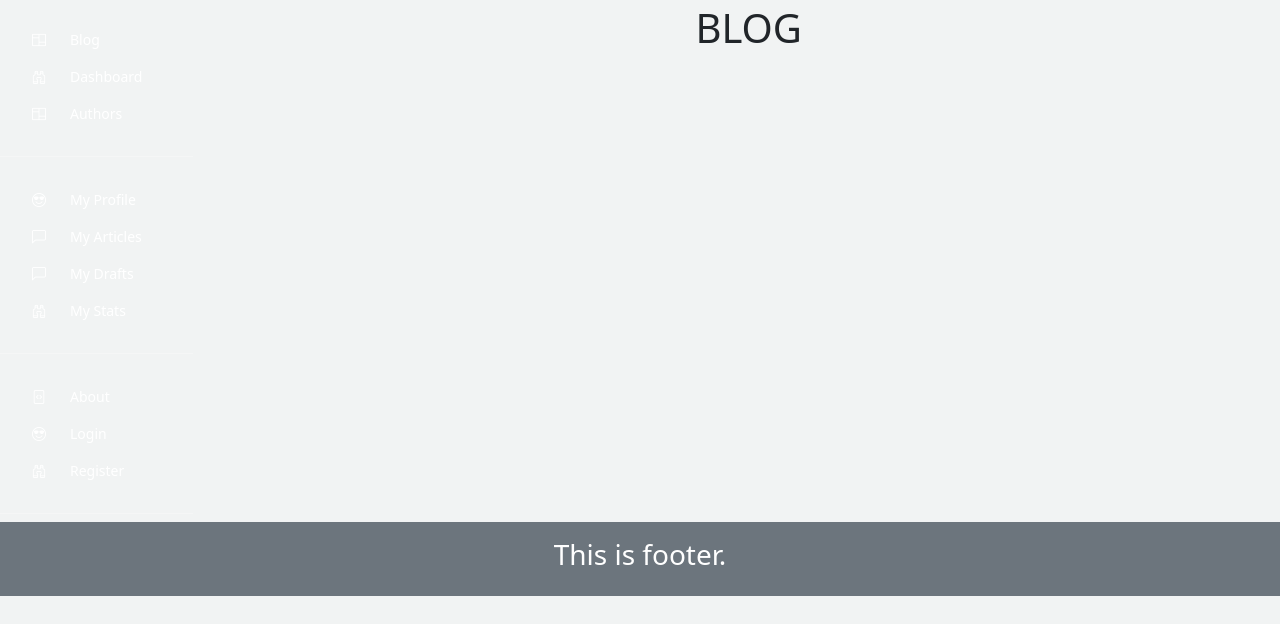
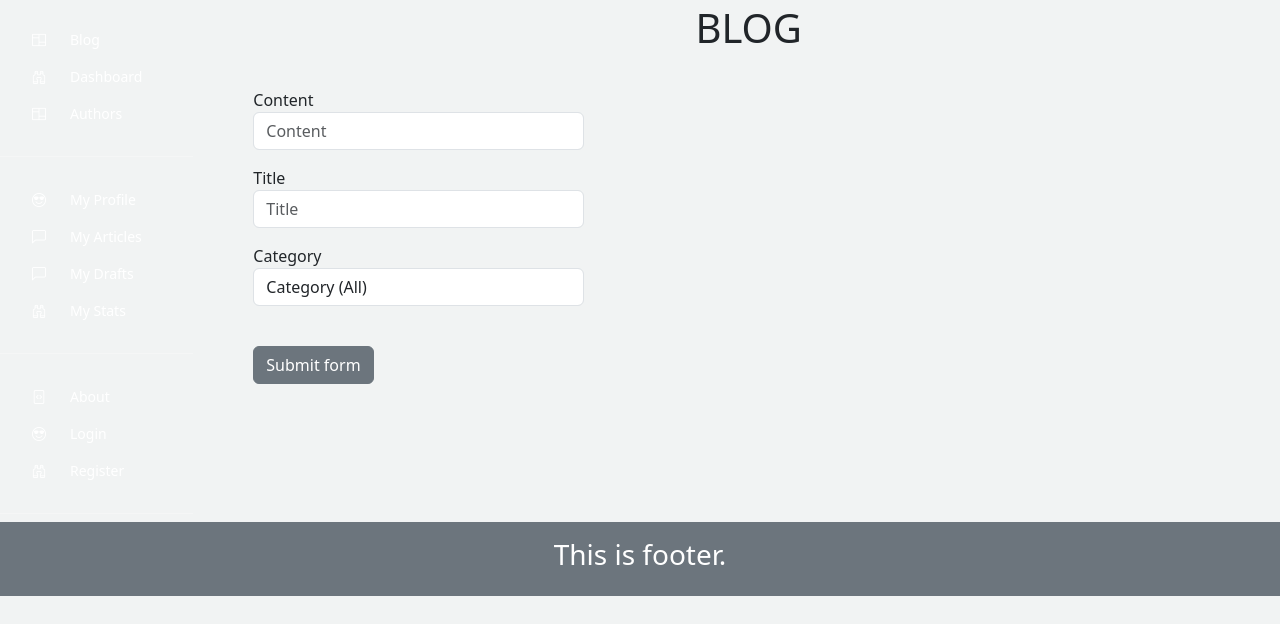
Before and after one commit to Attila-Sasvari/django_blog, a Django app: page /blog/ in a window 1280 px wide. Shown: the part 56-680 px from the top of the page. Run offline with Django 3.2, Linux system fonts and the light colour scheme; data that the repository does not hold is empty; some libraries are stand-ins or nearby versions.

Commit message:
edit view and search

```diff
--- a/accounts/views.py
+++ b/accounts/views.py
@@ -104,7 +104,7 @@ def login(request):
         if user is not None:
             auth.login(request, user)
             messages.success(request, 'You are now logged in')
-            return redirect('dashboard')
+            return redirect('blog')
         else:
             messages.error(request, 'Invalid credentials')
             return redirect('login')
@@ -116,4 +116,4 @@ def logout(request):
     if request.method == 'POST':
         auth.logout(request)
         messages.success(request, 'You are now logged out')
-        return redirect('index')
+        return redirect('blog')
--- a/blog/admin.py
+++ b/blog/admin.py
@@ -5,7 +5,9 @@ from .models import Blog
 class BlogAdmin(admin.ModelAdmin):
   list_display = ('id', 'title', 'is_published', 'updated_at')
   list_display_links = ('id', 'title')
-  search_fields = ('title', 'category')
+  list_filter = ('is_published', 'updated_at')
+  list_editable = ('is_published',)
+  search_fields = ('title', 'category', 'content', 'lead')
   list_per_page = 5
 
 admin.site.register(Blog, BlogAdmin)
--- a/blog/models.py
+++ b/blog/models.py
@@ -27,12 +27,16 @@ class Blog(models.Model):
 
     class Meta:
         ordering = ["updated_at"]
+        app_label = "blog"
 
     def save(self, *args, **kwargs):
         super().save(*args, **kwargs)
         post = Blog.objects.get(pk=self.id)
         obj, created = BlogCounts.objects.get_or_create(blog_id=post)
 
+    def __str__(self):
+        return self.title
+
 
 class BlogCounts(models.Model):
     blog_id = models.OneToOneField(Blog, on_delete=models.CASCADE)
--- a/blog/urls.py
+++ b/blog/urls.py
@@ -4,6 +4,10 @@ from . import views
 
 urlpatterns = [
     path('', views.blog, name='blog'),
+    path('search/', views.search_blog, name='search_blog'),
+    path('my-articles/', views.my_articles, name='my_articles'),
+    path('my-drafts/', views.my_drafts, name='my_drafts'),
+    path('edit-article/<int:blog_id>/', views.edit_article, name='edit_article'),
     path('<int:blog_id>/', views.article, name='article'),
-    path('<int:blog_id>/add_star/', views.add_star, name='add_star')
+    path('<int:blog_id>/add_star/', views.add_star, name='add_star'),
 ]
--- a/blog/views.py
+++ b/blog/views.py
@@ -1,10 +1,12 @@
-from django.shortcuts import get_object_or_404, render
-from django.http import HttpResponse
+from django.shortcuts import get_object_or_404, render, redirect
+from django.urls import reverse
+from django.http import HttpResponse, HttpResponseRedirect
 from django.core.paginator import EmptyPage, PageNotAnInteger, Paginator
 import markdown
 from .models import Blog, BlogCounts
 from django.db import transaction
 from django.contrib import messages
+from django.contrib.auth.decorators import login_required
 
 md = markdown.Markdown()
 
@@ -16,7 +18,40 @@ def blog(request):
     paged_articles = paginator.get_page(page)
 
     context = {
-        'articles': paged_articles
+        'articles': paged_articles,
+        'to_edit': False
+    }
+
+    return render(request, 'blog/blog.html', context)
+
+
+@login_required
+def my_articles(request):
+    articles = Blog.objects.order_by(
+        '-updated_at').filter(is_published=True).filter(author=request.user)
+    paginator = Paginator(articles, 5)
+    page = request.GET.get('page')
+    paged_articles = paginator.get_page(page)
+
+    context = {
+        'articles': paged_articles,
+        'to_edit': True
+    }
+
+    return render(request, 'blog/blog.html', context)
+
+
+@login_required
+def my_drafts(request):
+    articles = Blog.objects.order_by(
+        '-updated_at').filter(is_published=False).filter(author=request.user)
+    paginator = Paginator(articles, 5)
+    page = request.GET.get('page')
+    paged_articles = paginator.get_page(page)
+
+    context = {
+        'articles': paged_articles,
+        'to_edit': True
     }
 
     return render(request, 'blog/blog.html', context)
@@ -43,6 +78,7 @@ def article(request, blog_id):
 
 
 @transaction.atomic
+@login_required
 def add_star(request, blog_id):
     if request.method == 'POST':
         article = get_object_or_404(Blog, pk=blog_id)
@@ -64,3 +100,52 @@ def add_star(request, blog_id):
         return render(request, 'blog/article.html', context)
     else:
         return
+
+
+def search_blog(request):
+    articles = Blog.objects.order_by('-updated_at')
+    #articles_list = []
+
+    category_list = {
+        "tech": 'tech',
+        "fitnes": 'fitnes',
+        "money": 'money'
+    }
+
+    if 'content' in request.GET:
+        content = request.GET['content']
+        if content:
+            articles_list = articles.filter(content__icontains=content)
+
+    if 'category' in request.GET:
+        category = request.GET['category']
+        if category:
+            articles_list = articles.filter(category__iexact=category)
+
+    if 'lead' in request.GET:
+        lead = request.GET['lead']
+        if lead:
+            articles_list = articles.filter(lead__icontains=lead)
+
+    if 'title' in request.GET:
+        title = request.GET['title']
+        if title:
+            articles_list = articles.filter(title__icontains=title)
+
+    print(articles_list)
+
+    paginator = Paginator(articles_list, 5)
+    page = request.GET.get('page')
+    paged_articles = paginator.get_page(page)
+
+    context = {
+        'articles': paged_articles,
+        'category_list': category_list,
+        'to_edit': False
+    }
+
+    return render(request, 'blog/blog.html', context)
+
+@login_required
+def edit_article(request, blog_id=1):
+    return HttpResponseRedirect(reverse("admin:blog_blog_change", args=(blog_id,)))
--- a/templates/blog/article.html
+++ b/templates/blog/article.html
@@ -1,6 +1,7 @@
 {% extends 'base.html' %}
 
 {% load static %}
+{% load admin_urls %}
 
 {% block title %}Article {% endblock %}
 
@@ -36,6 +37,7 @@
     <br>
     <p>Read by <span class="badge bg-secondary">{{ read_number }}</span> times.</p>
     <p>Loved by <span class="badge bg-secondary">{{ stars_number }}</span> times.</p>
+    <a href="{% url 'edit_article' id %}" role=button class="btn btn-sm btn-danger">Edit article</a>
     <h3>{{ lead }}</h3>
     <br>
     {{ entry | safe }}
--- a/templates/blog/blog.html
+++ b/templates/blog/blog.html
@@ -39,6 +39,31 @@
     </nav>
     <h1 class="text-center py-1">BLOG</h1>
     <br>
+    <form action="{% url 'search_blog' %}">
+        <div class="form-row">
+            <div class="col-md-4 mb-3">
+                <label class="sr-only">Content</label>
+                <input type="text" name="content" class="form-control" placeholder="Content"
+                    value="{{ values.content }}">
+            </div>
+
+            <div class="col-md-4 mb-3">
+                <label class="sr-only">Title</label>
+                <input type="text" name="title" class="form-control" placeholder="Title" value="{{ values.title }}">
+            </div>
+
+            <div class="col-md-4 mb-3">
+                <label class="sr-only">Category</label>
+                <select name="category" class="form-control">
+                    <option selected="true" disabled="disabled">Category (All)</option>
+                    {% for key,value in category_list.items %}
+                    <option value="{{ key }}">{{ value }}</option>
+                    {% endfor %}
+                </select>
+            </div>
+        </div>
+        <button class="btn btn-secondary btn-block mt-4" type="submit">Submit form</button>
+    </form>
     {% for a in articles %}
     <div>
         <p><small>{{ a.category }}</small></p>
--- a/templates/partials/_sidebar.html
+++ b/templates/partials/_sidebar.html
@@ -6,11 +6,16 @@
                 class="bi bi-x-diamond px-3"></i>WebDev</button>
     </div>
 
+    {% if user.is_authenticated %}
+    <p class="small text-white text-center py-1 mb-0">Welcome {{ user.first_name }}</p>
+    {% endif %}
+
     <hr class="text-white w-100 my-1 text-center">
 
     <ul class="nav flex-column my-4" id="#navbar_ul">
         <li class="nav-item w-100">
-            <a href="{% url 'blog' %}" class="small nav-link d-flex align-items-center justify-content w-100 text-white ms-3">
+            <a href="{% url 'blog' %}"
+                class="small nav-link d-flex align-items-center justify-content w-100 text-white ms-3">
                 <i class="bi bi-columns small text-white me-4"></i>
                 <span class="small me-5">Blog</span>
             </a>
@@ -33,19 +38,20 @@
 
     <ul class="nav flex-column my-4" id="#navbar_ul">
         <li class="nav-item w-100">
-            <a href="{% url 'view_profile' %}" class="small nav-link d-flex align-items-center justify-content w-100 text-white ms-3">
+            <a href="{% url 'view_profile' %}"
+                class="small nav-link d-flex align-items-center justify-content w-100 text-white ms-3">
                 <i class="bi bi-emoji-sunglasses small text-white me-4"></i>
                 <span class="small me-5">My Profile</span>
             </a>
         </li>
         <li class="nav-item w-100">
-            <a href="#" class="small nav-link d-flex align-items-center justify-content w-100 text-white ms-3">
+            <a href="{% url 'my_articles' %}" class="small nav-link d-flex align-items-center justify-content w-100 text-white ms-3">
                 <i class="bi bi-chat-left small text-white me-4"></i>
                 <span class="small me-5">My Articles</span>
             </a>
         </li>
         <li class="nav-item w-100">
-            <a href="#" class="small nav-link d-flex align-items-center justify-content w-100 text-white ms-3">
+            <a href="{% url 'my_drafts' %}" class="small nav-link d-flex align-items-center justify-content w-100 text-white ms-3">
                 <i class="bi bi-chat-left small text-white me-4"></i>
                 <span class="small me-5">My Drafts</span>
             </a>
@@ -69,18 +75,34 @@
                 <span class="small me-5">About</span>
             </a>
         </li>
+        {% if user.is_authenticated %}
         <li class="nav-item w-100">
-            <a href="{% url 'login' %}" class="small nav-link d-flex align-items-center justify-content w-100 text-white ms-3">
+            <a href="javascript:{document.getElementById('logout').submit()}"
+                class="small nav-link d-flex align-items-center justify-content w-100 text-white ms-3">
+                <i class="bi bi-emoji-sunglasses small text-white me-4"></i>
+                <span class="small me-5">Logout</span>
+            </a>
+            <form action="{% url 'logout' %}" method="POST" id="logout">
+                {% csrf_token %}
+                <input type="hidden">
+            </form>
+        </li>
+        {% else %}
+        <li class="nav-item w-100">
+            <a href="{% url 'login' %}"
+                class="small nav-link d-flex align-items-center justify-content w-100 text-white ms-3">
                 <i class="bi bi-emoji-sunglasses small text-white me-4"></i>
                 <span class="small me-5">Login</span>
             </a>
         </li>
         <li class="nav-item w-100">
-            <a href="{% url 'register' %}" class="small nav-link d-flex align-items-center justify-content w-100 text-white ms-3">
+            <a href="{% url 'register' %}"
+                class="small nav-link d-flex align-items-center justify-content w-100 text-white ms-3">
                 <i class="bi bi-binoculars small text-white me-4"></i>
                 <span class="small me-5">Register</span>
             </a>
         </li>
+        {% endif %}
     </ul>
     <hr class="text-white w-100 my-2 text-center">
 
```
